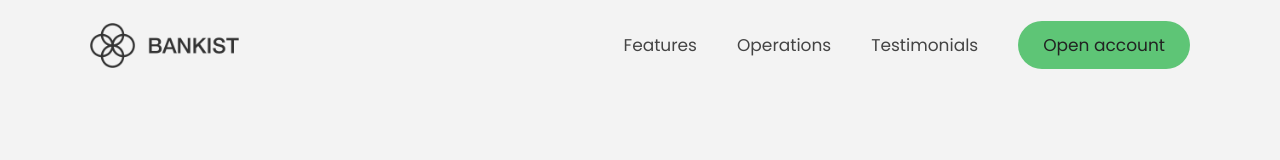
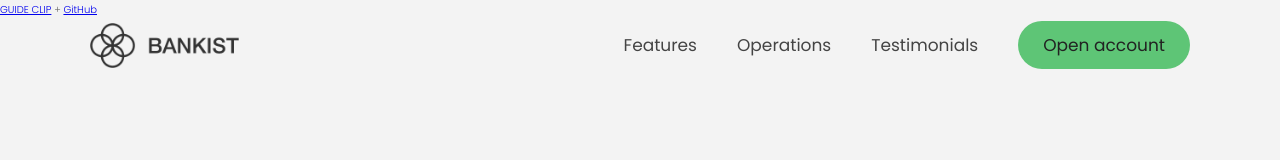
Before and after one commit to Khanaru220/.jonas--bankist-landing, a plain HTML site: page index.html in a window 1280 px wide. Shown: the top 160 px of the page. Drawn offline with Linux system fonts and the light colour scheme.

Commit message:
Update index.html

```diff
--- a/index.html
+++ b/index.html
@@ -359,6 +359,12 @@
     </div>
     <div class="overlay hidden"></div>
 
+    <!-- add after finish writing code, Guide toor> -->
+    <p style="position:absolute; top:0; left:0">
+      <a href="https://user-images.githubusercontent.com/74447462/149767158-00ead17d-e87b-4d21-b882-3f7db9361140.mp4">GUIDE CLIP</a>
+      +
+      <a href="https://github.com/Khanaru220/.jonas-Bankist--landing">GitHub</a>
+    </p>
 
   </body>
 </html>
```
